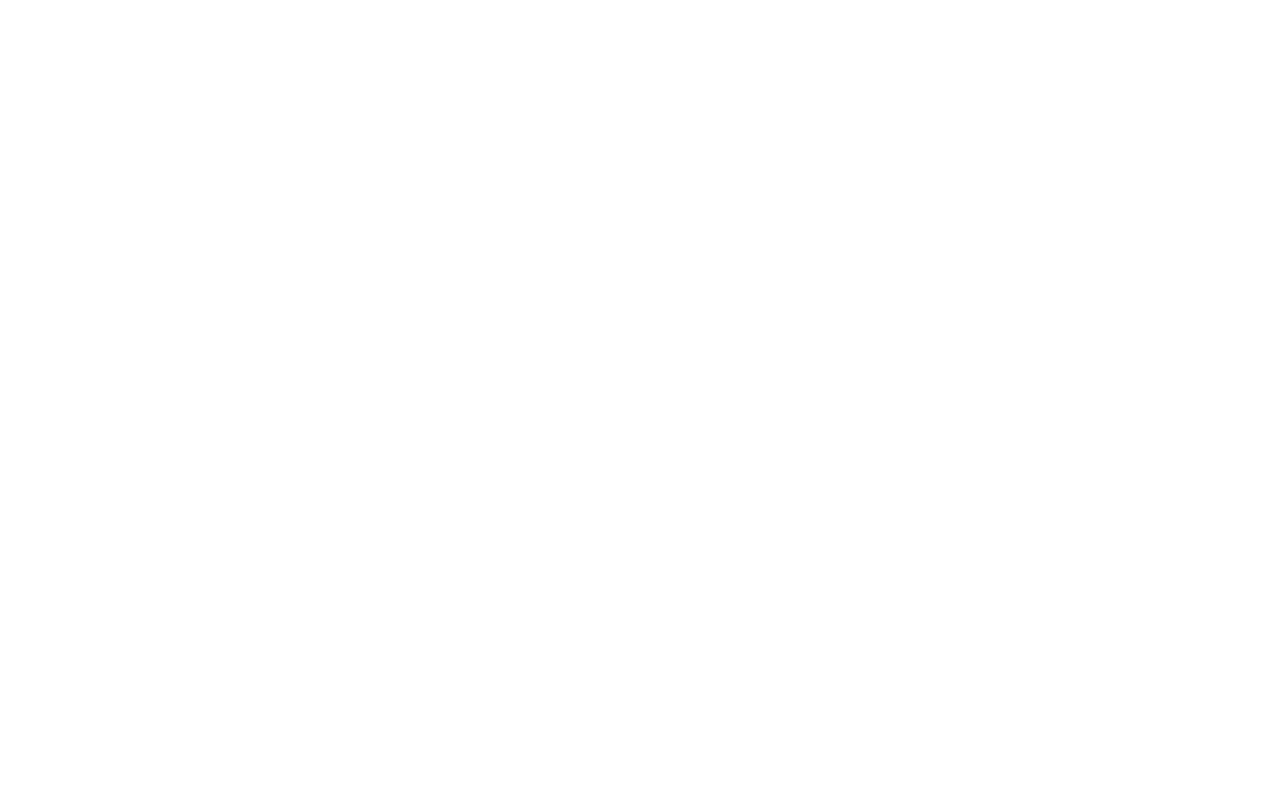
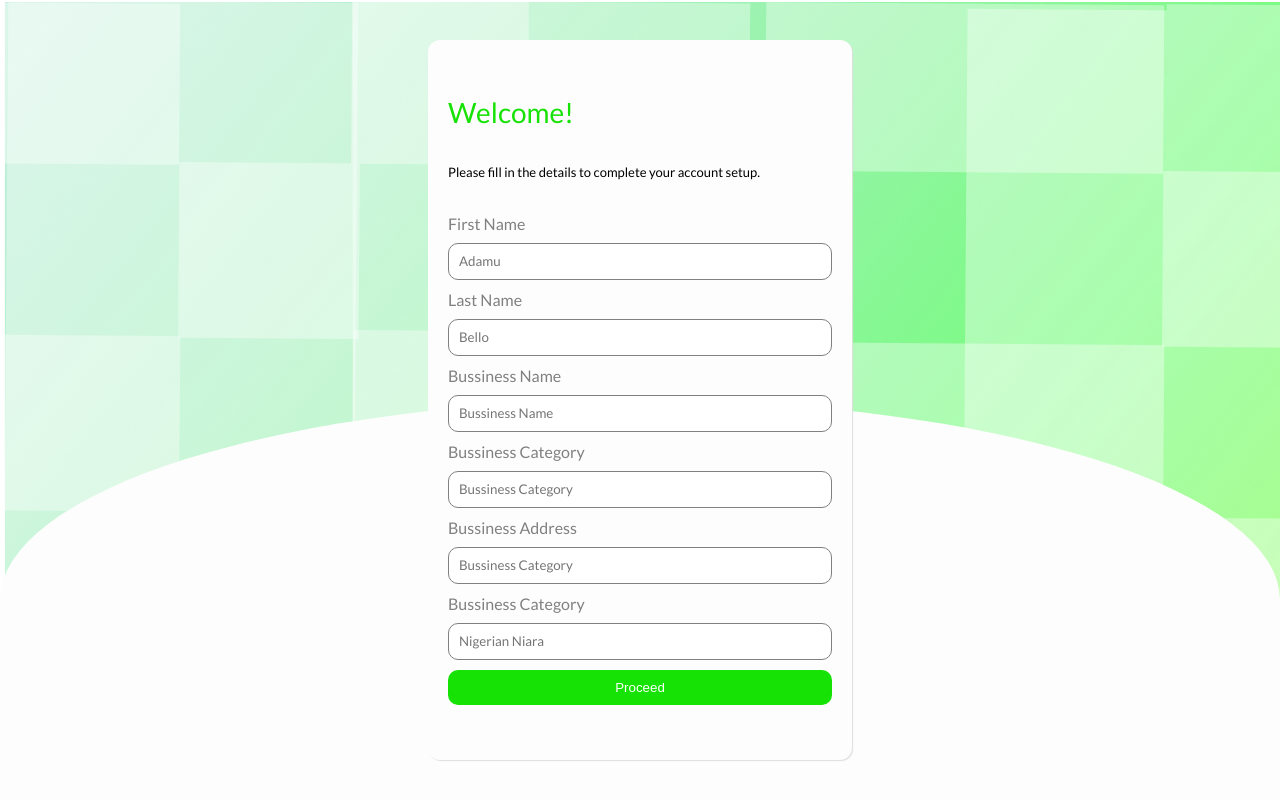
Before and after one commit to WeHub-Group/wehub-invoice-frontend, a React (Vite) app: page /accountsetup in a window 1280 px wide. Before the commit this address had no page. Built offline with nearby package versions, Linux system fonts and the light colour scheme.

Commit message:
Worked on accountsetup

```diff
--- a/src/main.jsx
+++ b/src/main.jsx
@@ -7,6 +7,7 @@
 import Signup from './screens/Signup'
 import Login from './screens/Login'
 import Dashboard from './screens/Dashboard'
+import AccountSetup from './screens/AccountSetup'
 
 ReactDOM.createRoot(document.getElementById('root')).render(
   <BrowserRouter>
@@ -17,6 +18,7 @@
         <Route path='/login' element={<Login />} />
 
         <Route path='/dashboard' element={<Dashboard />} />
+        <Route path='/accountsetup' element={<AccountSetup />} />
       </Routes>
     }
   </BrowserRouter>,
--- /dev/null
+++ b/src/screens/AccountSetup.jsx
@@ -0,0 +1,33 @@
+import '../styles/accountsetup.scss'
+
+const AccountSetup = () => {
+    return (
+        <div className="accountSetup">
+            <div className="center">
+                <div className="header">Welcome!</div>
+                <div className="center_label">Please fill in the details to complete your account setup.</div>
+
+                <form>
+                    <label htmlFor="">First Name</label>
+                    <input type="text" placeholder='Adamu' />
+                    <label htmlFor="">Last Name</label>
+                    <input type="text" placeholder='Bello' />
+                    <label htmlFor="">Bussiness Name</label>
+                    <input type="text" placeholder='Bussiness Name' />
+                    <label htmlFor="">Bussiness Category</label>
+                    <input type="text" placeholder='Bussiness Category' />
+                    <label htmlFor="">Bussiness Address</label>
+                    <input type="text" placeholder='Bussiness Category' />
+                    <label htmlFor="">Bussiness Category</label>
+                    <input type="text" placeholder='Nigerian Niara' />
+                    {/* Please change the above to a multiple selct option */}
+                    <input type="submit" value="Proceed" />
+                </form>
+            </div>
+
+            <div className="bottom"></div>
+        </div>
+    )
+}
+
+export default AccountSetup
--- /dev/null
+++ b/src/styles/accountsetup.scss
@@ -0,0 +1,69 @@
+@import 'variables';
+
+.accountSetup {
+    width: 100vw;
+    height: 100vh;
+    background-image: url("../assets/advert_background.png");
+    // Remember to change to the correct image
+    display: flex;
+    justify-content: center;
+    align-items: center;
+
+    .center {
+        width: 30%;
+        height: 85%;
+        padding: 20px;
+        justify-content: space-evenly;
+        background-color: $specialWhite;
+        box-shadow: 1px 1px 1px 0px $grey;
+        z-index: 4;
+        border-radius: $buttonBorderRadius;
+        display: flex;
+        flex-direction: column;
+
+        .header {
+            color: $darkPrimaryColor;
+            font-size: 28px;
+        }
+
+        &_label {
+            font-size: small;
+        }
+
+        form {
+            display: flex;
+            flex-direction: column;
+            gap: 10px;
+
+            label {
+                color: $darkGrey
+            }
+
+            input {
+                @include inputBox;
+
+                &::placeholder {
+                    font-family: 'Lato' !important;
+                }
+            }
+
+            input[type='submit'] {
+                background-color: $darkPrimaryColor;
+                color: $specialWhite;
+                border: none;
+            }
+        }
+
+    }
+
+
+    .bottom {
+        position: fixed;
+        bottom: 0;
+        z-index: 3;
+        background-color: $specialWhite;
+        height: 50%;
+        width: 100vw;
+        border-radius: 100% 100% 0px 0px;
+    }
+}
--- a/src/styles/variables.scss
+++ b/src/styles/variables.scss
@@ -12,6 +12,12 @@
 $padding: 40px;
 $buttonBorderRadius: 12px;
 
+//Custom Items
+@mixin inputBox {
+    border-radius: 10px;
+    padding: 10px;
+    border: 1px solid $darkGrey;
+}
 
 //BASIC ANIMATIONS
 @mixin scaleHoverAnimation {
```
